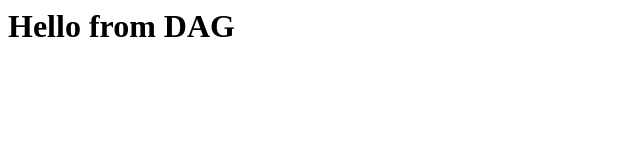
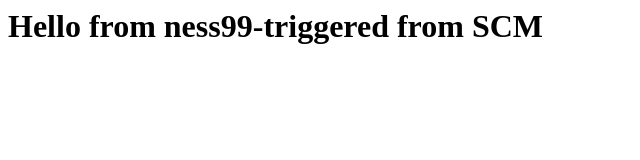
Before and after one commit to nissimdoron/jenkinsApp, a plain HTML site: page index.html in a window 1280 px wide. Shown: the whole page, without its empty margins (0-640 px from the left). Drawn offline with Linux system fonts and the light colour scheme.

Commit message:
On jenkins main

```diff
--- a/index.html
+++ b/index.html
@@ -1,5 +1,5 @@
 <html>
 <body>
-<h1> Hello from DAG </h1>
+<h1> Hello from ness99-triggered from SCM </h1>
 </body>
 </html>
```
Also changed, not shown: 1 other file.
